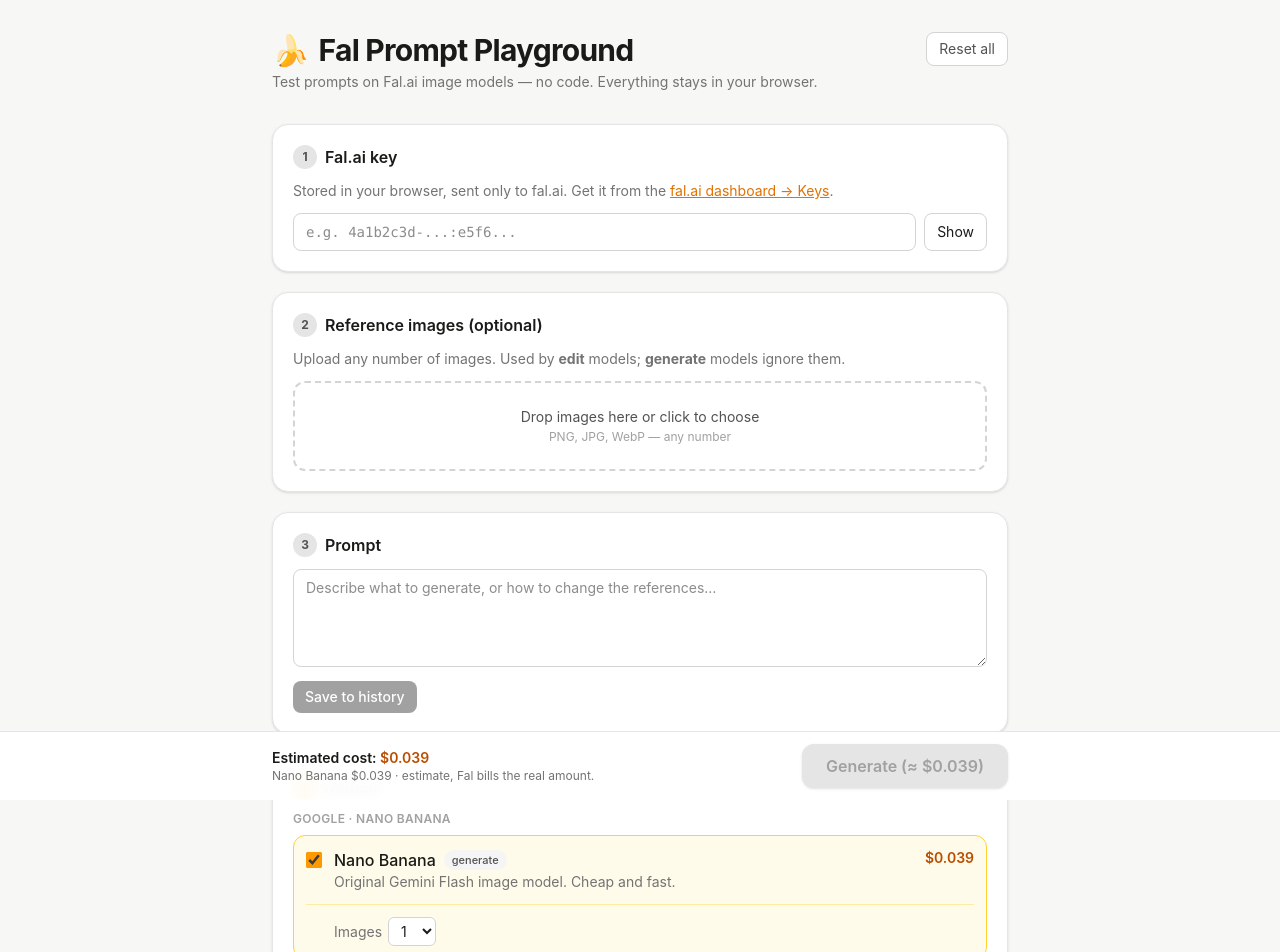
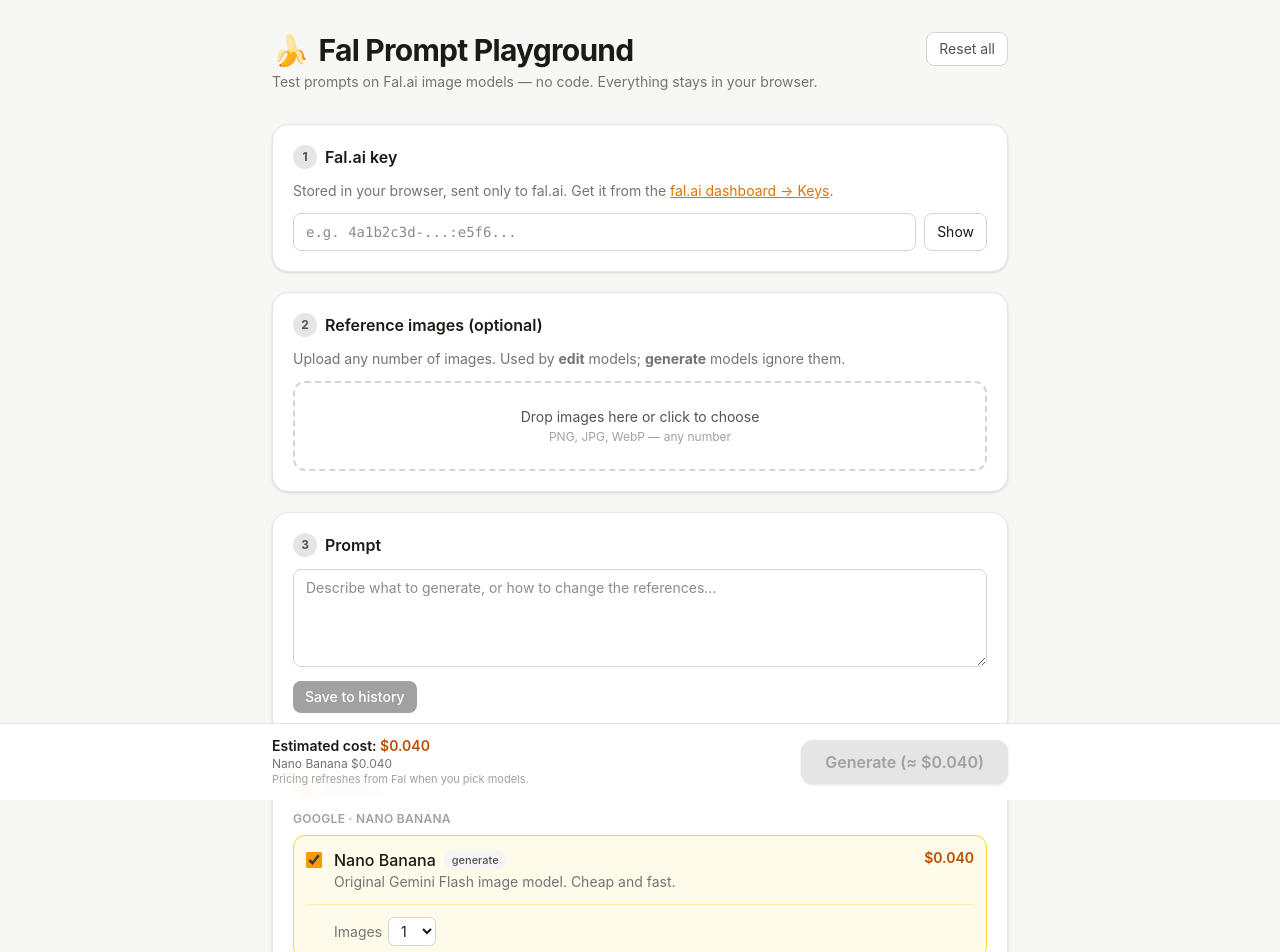
Before and after one commit to isobar-playground/fal-playground, a Next.js app: page / in a window 1280 px wide. Shown: the top 952 px of the page. Built offline with nearby package versions, Linux system fonts and the light colour scheme.

Commit message:
Implement live pricing integration; update cost estimation logic and add pricing proxy

```diff
--- /dev/null
+++ b/app/api/pricing/route.ts
@@ -0,0 +1,35 @@
+// Thin proxy to Fal's pricing endpoint. Keeps the user's key out of the URL and
+// avoids browser CORS (the key arrives per-request in a header, never stored server-side).
+// GET https://api.fal.ai/v1/models/pricing?endpoint_id=a,b,c
+
+export const runtime = "nodejs";
+
+export async function POST(req: Request) {
+  const key = req.headers.get("x-fal-key");
+  if (!key) return Response.json({ error: "Missing Fal key" }, { status: 400 });
+
+  let endpointIds: unknown;
+  try {
+    ({ endpointIds } = await req.json());
+  } catch {
+    return Response.json({ error: "Invalid body" }, { status: 400 });
+  }
+  if (!Array.isArray(endpointIds) || endpointIds.length === 0) {
+    return Response.json({ prices: [] });
+  }
+
+  const ids = [...new Set(endpointIds.filter((x): x is string => typeof x === "string"))].slice(0, 50);
+  const url = `https://api.fal.ai/v1/models/pricing?endpoint_id=${encodeURIComponent(ids.join(","))}`;
+
+  try {
+    const res = await fetch(url, { headers: { Authorization: `Key ${key}` } });
+    const text = await res.text();
+    if (!res.ok) {
+      return Response.json({ error: `Fal pricing ${res.status}: ${text.slice(0, 300)}` }, { status: res.status });
+    }
+    const data = JSON.parse(text);
+    return Response.json({ prices: data.prices ?? [] });
+  } catch (e) {
+    return Response.json({ error: e instanceof Error ? e.message : "Pricing request failed" }, { status: 502 });
+  }
+}
--- a/app/page.tsx
+++ b/app/page.tsx
@@ -12,12 +12,15 @@
   effectiveResolution,
   effectiveSize,
   estimateCost,
+  liveBaseFromPrice,
   unitCost,
   type GptQuality,
+  type LivePrice,
   type ModelDef,
   type ModelSettings,
 } from "@/lib/models";
 import { configureFal, runModel, uploadReference } from "@/lib/fal";
+import { fetchLivePrices } from "@/lib/pricing";
 import { useLocalStorage, useSessionStorage } from "@/lib/hooks";
 import type { GenerationRun, Reference } from "@/lib/types";
 
@@ -103,9 +106,44 @@
     () => selectedKeys.map((k) => MODEL_BY_KEY[k]).filter((m) => m && (!m.needsReferences || hasReferences)),
     [selectedKeys, hasReferences],
   );
+  // Live Fal pricing for the currently selected endpoints.
+  const [livePrices, setLivePrices] = useState<Record<string, LivePrice>>({});
+  const [pricing, setPricing] = useState<{ status: "idle" | "loading" | "live" | "error"; at?: number; error?: string }>({
+    status: "idle",
+  });
+  const liveBaseFor = useCallback((m: ModelDef) => liveBaseFromPrice(livePrices[m.id]), [livePrices]);
+
+  const activeIds = useMemo(() => [...new Set(activeModels.map((m) => m.id))], [activeModels]);
+  const activeIdsKey = activeIds.join(",");
+
+  const refreshPrices = useCallback(
+    async (ids: string[]): Promise<Record<string, LivePrice> | null> => {
+      if (!apiKey || ids.length === 0) return null;
+      setPricing({ status: "loading" });
+      try {
+        const map = await fetchLivePrices(apiKey, ids);
+        setLivePrices((prev) => ({ ...prev, ...map }));
+        setPricing({ status: "live", at: Date.now() });
+        return map;
+      } catch (e) {
+        setPricing({ status: "error", error: errMsg(e) });
+        return null;
+      }
+    },
+    [apiKey],
+  );
+
+  // Refresh whenever the set of selected endpoints (or the key) changes.
+  useEffect(() => {
+    if (!apiKey || activeIds.length === 0) return;
+    const t = setTimeout(() => void refreshPrices(activeIds), 400);
+    return () => clearTimeout(t);
+    // eslint-disable-next-line react-hooks/exhaustive-deps
+  }, [apiKey, activeIdsKey, refreshPrices]);
+
   const costRows = useMemo(
-    () => activeModels.map((m) => ({ model: m, cost: estimateCost(m, settingsFor(m.key)) })),
-    [activeModels, settingsFor],
+    () => activeModels.map((m) => ({ model: m, cost: estimateCost(m, settingsFor(m.key), liveBaseFor(m)) })),
+    [activeModels, settingsFor, liveBaseFor],
   );
   const totalEstimate = costRows.reduce((sum, r) => sum + r.cost, 0);
 
@@ -185,6 +223,12 @@
     }
 
     const models = activeModels;
+
+    // Always price against fresh Fal numbers right before generating.
+    const fresh = await refreshPrices(models.map((m) => m.id));
+    const priceMap = fresh ? { ...livePrices, ...fresh } : livePrices;
+    const baseFor = (m: ModelDef) => liveBaseFromPrice(priceMap[m.id]);
+
     const runId = uid();
     const promptText = prompt.trim();
     const run: GenerationRun = {
@@ -199,8 +243,8 @@
           modelLabel: m.label,
           status: "running" as const,
           images: [],
-          unitCost: unitCost(m, s),
-          estimatedCost: estimateCost(m, s),
+          unitCost: unitCost(m, s, baseFor(m)),
+          estimatedCost: estimateCost(m, s, baseFor(m)),
           settings: s,
         };
       }),
@@ -215,7 +259,7 @@
           const images = await runModel(m, promptText, imageUrls, s, (line) =>
             setLogLines((prev) => ({ ...prev, [m.key]: line })),
           );
-          updateItem(runId, m.key, { status: "done", images, actualCost: unitCost(m, s) * images.length });
+          updateItem(runId, m.key, { status: "done", images, actualCost: unitCost(m, s, baseFor(m)) * images.length });
         } catch (e) {
           updateItem(runId, m.key, { status: "error", error: errMsg(e) });
         }
@@ -223,7 +267,7 @@
     );
 
     setGenerating(false);
-  }, [canGenerate, apiKey, references, activeModels, prompt, settingsFor, setRuns, updateItem]);
+  }, [canGenerate, apiKey, references, activeModels, prompt, settingsFor, setRuns, updateItem, refreshPrices, livePrices]);
 
   const resetAll = useCallback(() => {
     if (!confirm("Reset everything? This clears your key, prompt history, results and references.")) return;
@@ -393,6 +437,7 @@
                     selected={selectedKeys.includes(m.key)}
                     blocked={m.needsReferences && !hasReferences}
                     settings={settingsFor(m.key)}
+                    liveBase={liveBaseFor(m)}
                     onToggle={() => toggleModel(m.key)}
                     onPatch={(patch) => patchSettings(m.key, patch)}
                   />
@@ -451,7 +496,18 @@
               {activeModels.length > 0
                 ? costRows.map((r) => `${r.model.label} ${usd(r.cost)}`).join(" · ")
                 : "Add a key, a prompt and pick at least one model."}
-              {" · "}estimate, Fal bills the real amount.
+            </div>
+            <div className="text-[11px] text-neutral-400">
+              {pricing.status === "loading" && "Fetching live Fal pricing…"}
+              {pricing.status === "live" && pricing.at && (
+                <span className="text-green-600">● Live Fal pricing · {new Date(pricing.at).toLocaleTimeString()}</span>
+              )}
+              {pricing.status === "error" && (
+                <span className="text-amber-600" title={pricing.error}>
+                  ● Couldn’t reach Fal pricing — using local estimate
+                </span>
+              )}
+              {pricing.status === "idle" && "Pricing refreshes from Fal when you pick models."}
             </div>
           </div>
           <button
@@ -547,6 +603,7 @@
   selected,
   blocked,
   settings,
+  liveBase,
   onToggle,
   onPatch,
 }: {
@@ -554,6 +611,7 @@
   selected: boolean;
   blocked: boolean;
   settings: ModelSettings;
+  liveBase?: number;
   onToggle: () => void;
   onPatch: (patch: Partial<ModelSettings>) => void;
 }) {
@@ -576,7 +634,9 @@
             <p className="mt-1 text-xs font-medium text-red-500">Add at least one reference image to use this model.</p>
           )}
         </div>
-        {active && <span className="shrink-0 text-sm font-semibold text-amber-700">{usd(estimateCost(model, settings))}</span>}
+        {active && (
+          <span className="shrink-0 text-sm font-semibold text-amber-700">{usd(estimateCost(model, settings, liveBase))}</span>
+        )}
       </label>
 
       {active && (
--- a/lib/models.ts
+++ b/lib/models.ts
@@ -237,24 +237,62 @@
 
 export const QUALITY_OPTIONS = QUALITIES;
 
-/** USD cost of a single image for this model + settings. */
-export function unitCost(model: ModelDef, s: ModelSettings): number {
+/** A live price record from Fal's GET /v1/models/pricing endpoint. */
+export interface LivePrice {
+  unit_price: number;
+  unit: string;
+  currency: string;
+}
+
+// Reference (standard) base price per family — the cell that Fal's single live
+// unit_price maps onto. Quality/size/resolution variation is applied on top as a
+// multiplier, so live base price tracks Fal while we keep tier granularity.
+const LOCAL_BASE: Record<ModelFamily, number> = {
+  "nano-banana": 0.0398,
+  "nano-banana-2": 0.08, // 1K standard rate
+  "nano-banana-pro": 0.15, // 1K/2K standard rate
+  "gpt-image-1": 0.042, // medium · 1024²
+  "gpt-image-2": 0.053, // medium · 1024²
+};
+
+/** Price relative to the family's reference base (1.0 at the reference cell). */
+function priceMultiplier(model: ModelDef, s: ModelSettings): number {
   switch (model.family) {
     case "nano-banana":
-      return 0.039;
+      return 1;
     case "nano-banana-2":
-      return NB2_PRICE[effectiveResolution(model, s)] ?? 0.08;
+      return (NB2_PRICE[effectiveResolution(model, s)] ?? LOCAL_BASE["nano-banana-2"]) / LOCAL_BASE["nano-banana-2"];
     case "nano-banana-pro":
-      return NBP_PRICE[effectiveResolution(model, s)] ?? 0.15;
+      return (NBP_PRICE[effectiveResolution(model, s)] ?? LOCAL_BASE["nano-banana-pro"]) / LOCAL_BASE["nano-banana-pro"];
     case "gpt-image-1":
-      return GPT1_PRICE[effectiveSize(model, s)]?.[s.quality] ?? 0.042;
+      return (GPT1_PRICE[effectiveSize(model, s)]?.[s.quality] ?? LOCAL_BASE["gpt-image-1"]) / LOCAL_BASE["gpt-image-1"];
     case "gpt-image-2":
-      return GPT2_PRICE[effectiveSize(model, s)]?.[s.quality] ?? 0.053;
+      return (GPT2_PRICE[effectiveSize(model, s)]?.[s.quality] ?? LOCAL_BASE["gpt-image-2"]) / LOCAL_BASE["gpt-image-2"];
   }
 }
 
-export const estimateCost = (model: ModelDef, s: ModelSettings): number =>
-  unitCost(model, s) * Math.max(1, s.numImages);
+/**
+ * USD per image. Uses the live Fal base price when provided (price tracks Fal),
+ * otherwise falls back to the local reference base. Tier multiplier always applies.
+ */
+export function unitCost(model: ModelDef, s: ModelSettings, liveBase?: number): number {
+  const base = liveBase != null && liveBase > 0 ? liveBase : LOCAL_BASE[model.family];
+  return base * priceMultiplier(model, s);
+}
+
+export const estimateCost = (model: ModelDef, s: ModelSettings, liveBase?: number): number =>
+  unitCost(model, s, liveBase) * Math.max(1, s.numImages);
+
+/**
+ * Per-image base from a live record, only when the model is billed per image.
+ * Fal returns "images"/"image" for the Nano Banana family. GPT Image endpoints return
+ * placeholder units ("credits", "units", "compute seconds") with no usable per-image
+ * price — those return undefined so we fall back to the local quality×size matrix.
+ */
+export function liveBaseFromPrice(p?: LivePrice): number | undefined {
+  if (!p) return undefined;
+  return p.unit?.toLowerCase().startsWith("image") ? p.unit_price : undefined;
+}
 
 export function buildInput(
   model: ModelDef,
--- /dev/null
+++ b/lib/pricing.ts
@@ -0,0 +1,26 @@
+"use client";
+
+import type { LivePrice } from "./models";
+
+/** Fetch current Fal pricing for the given endpoint ids via our proxy route. */
+export async function fetchLivePrices(
+  key: string,
+  endpointIds: string[],
+): Promise<Record<string, LivePrice>> {
+  const res = await fetch("/api/pricing", {
+    method: "POST",
+    headers: { "content-type": "application/json", "x-fal-key": key },
+    body: JSON.stringify({ endpointIds }),
+  });
+
+  const data = await res.json().catch(() => ({}));
+  if (!res.ok) throw new Error(data.error || `Pricing fetch failed (${res.status})`);
+
+  const map: Record<string, LivePrice> = {};
+  for (const p of data.prices ?? []) {
+    if (p?.endpoint_id) {
+      map[p.endpoint_id] = { unit_price: p.unit_price, unit: p.unit, currency: p.currency };
+    }
+  }
+  return map;
+}
```
Also changed, not shown: 2 other files (tests, documents, lock files or other folders).
